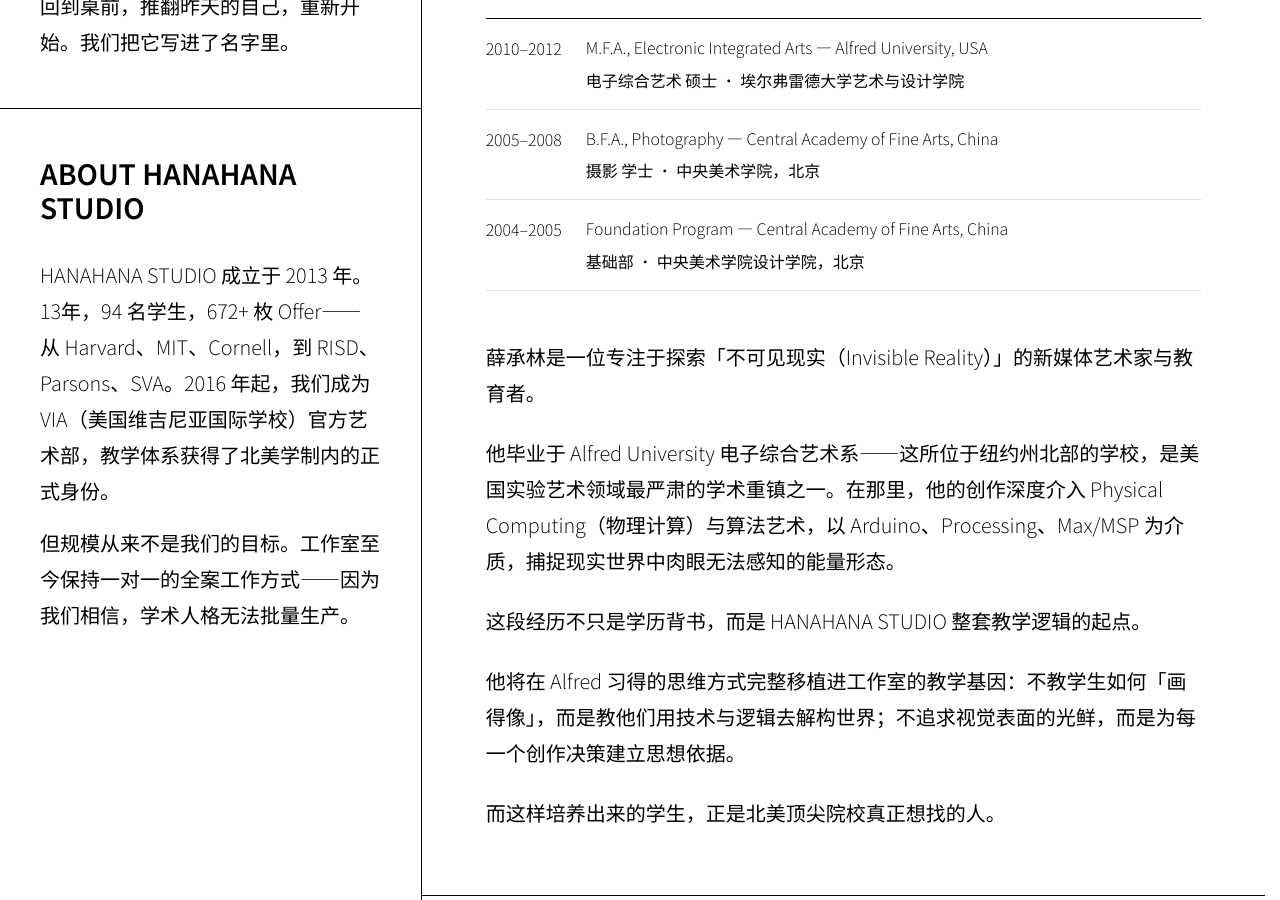
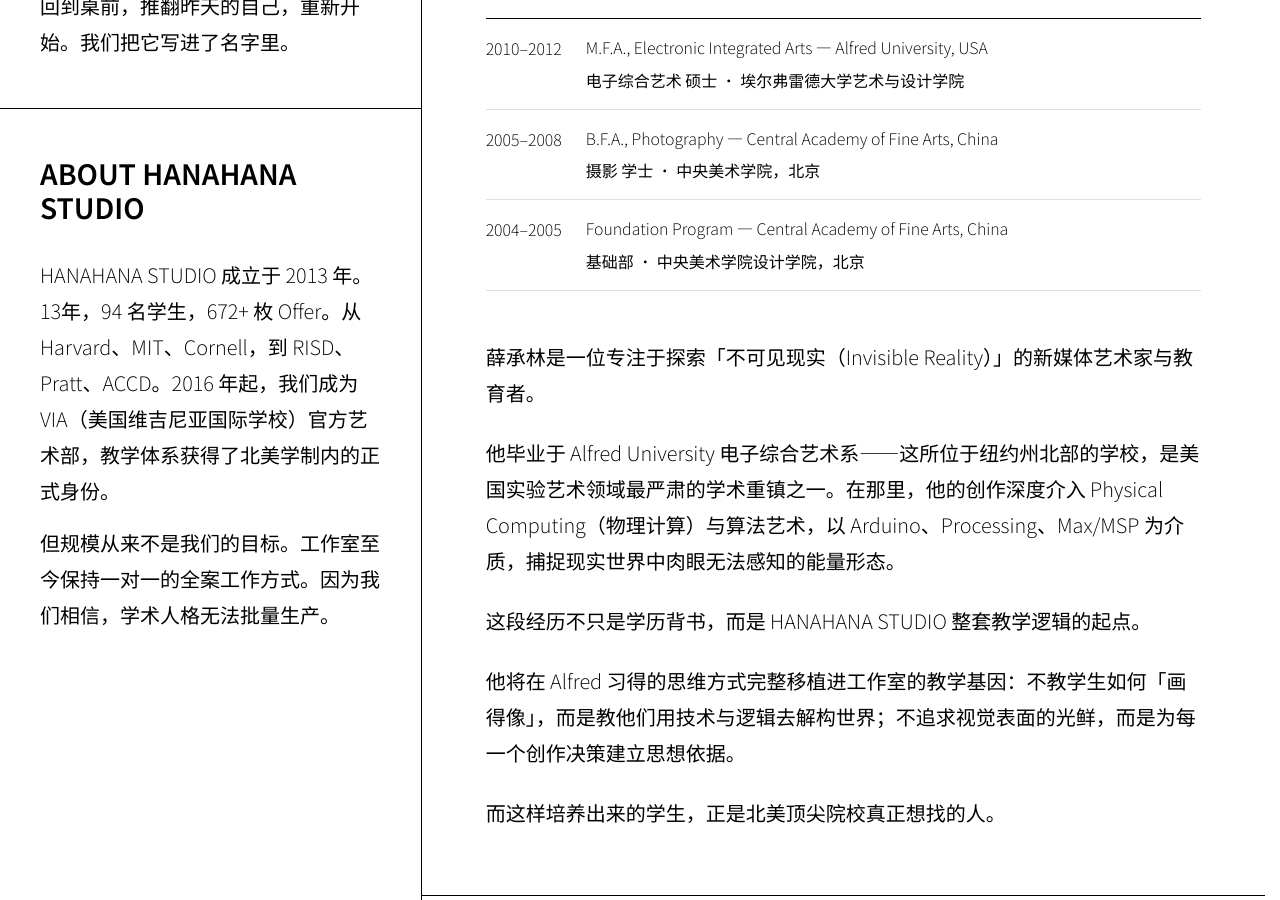
Before and after one commit to chriscxue/hanahana.studio, a Jekyll site: the page built from About.html, in a window 1280 px wide and 900 px high, scrolled down 1025 px. Built offline with Jekyll 4.4.1, drawn with Linux system fonts in a browser that asks for light colours.

Commit message:
About/Consulting文案更新：去掉破折号改句号，学校列表改为RISD、Pratt、ACCD

```diff
--- a/About.html
+++ b/About.html
@@ -404,8 +404,8 @@ description: "关于HANAHANA STUDIO：创始人薛承林的教育理念、工作
             <div class="about-left-row">
                 <div class="left-block">
                     <p class="left-block-label">ABOUT HANAHANA STUDIO</p>
-                    <p class="left-block-body">HANAHANA STUDIO 成立于 2013 年。13年，94 名学生，672+ 枚 Offer——从 Harvard、MIT、Cornell，到 RISD、Parsons、SVA。2016 年起，我们成为 VIA（美国维吉尼亚国际学校）官方艺术部，教学体系获得了北美学制内的正式身份。</p>
-                    <p class="left-block-body">但规模从来不是我们的目标。工作室至今保持一对一的全案工作方式——因为我们相信，学术人格无法批量生产。</p>
+                    <p class="left-block-body">HANAHANA STUDIO 成立于 2013 年。13年，94 名学生，672+ 枚 Offer。从 Harvard、MIT、Cornell，到 RISD、Pratt、ACCD。2016 年起，我们成为 VIA（美国维吉尼亚国际学校）官方艺术部，教学体系获得了北美学制内的正式身份。</p>
+                    <p class="left-block-body">但规模从来不是我们的目标。工作室至今保持一对一的全案工作方式。因为我们相信，学术人格无法批量生产。</p>
                 </div>
             </div>
         </div>
--- a/Consulting.html
+++ b/Consulting.html
@@ -682,7 +682,7 @@ description: "HANAHANA STUDIO是美国VIA高中官方艺术部与独立艺术院
 
     <main class="main-content">
         <h1 class="section-title">HANAHANA<br class="mobile-br"> STUDIO</h1>
-        <p class="intro-text">HANAHANA STUDIO 成立于 2013 年。13年，94 名学生，672+ 枚 Offer——从 Harvard、MIT、Cornell，到 RISD、Parsons、SVA。2016 年起，我们成为 VIA（美国维吉尼亚国际学校）官方艺术部，教学体系获得了北美学制内的正式身份。</p>
+        <p class="intro-text">HANAHANA STUDIO 成立于 2013 年。13年，94 名学生，672+ 枚 Offer。从 Harvard、MIT、Cornell，到 RISD、Pratt、ACCD。2016 年起，我们成为 VIA（美国维吉尼亚国际学校）官方艺术部，教学体系获得了北美学制内的正式身份。</p>
     </main>
 
     <div class="letter-block">
```
